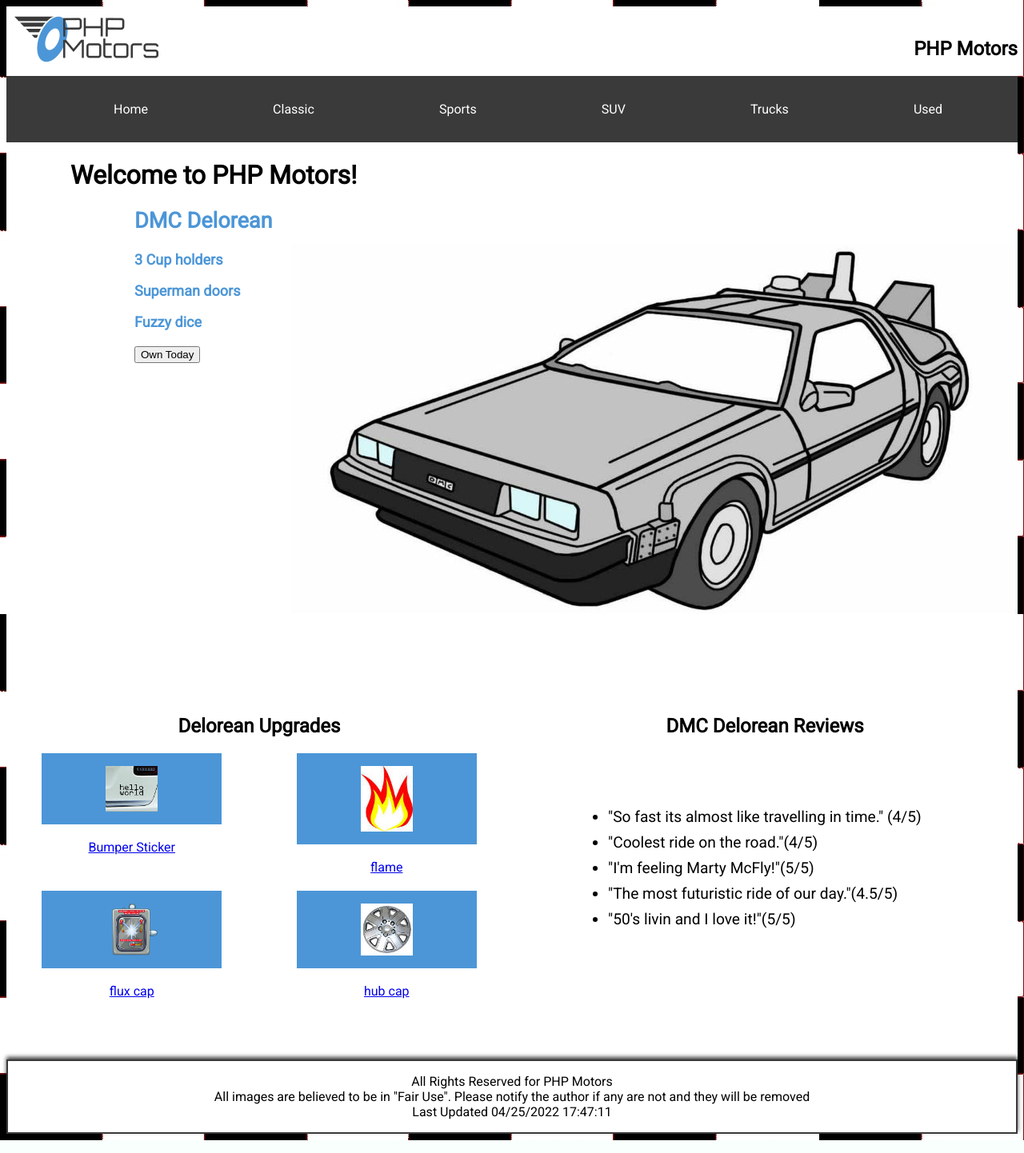
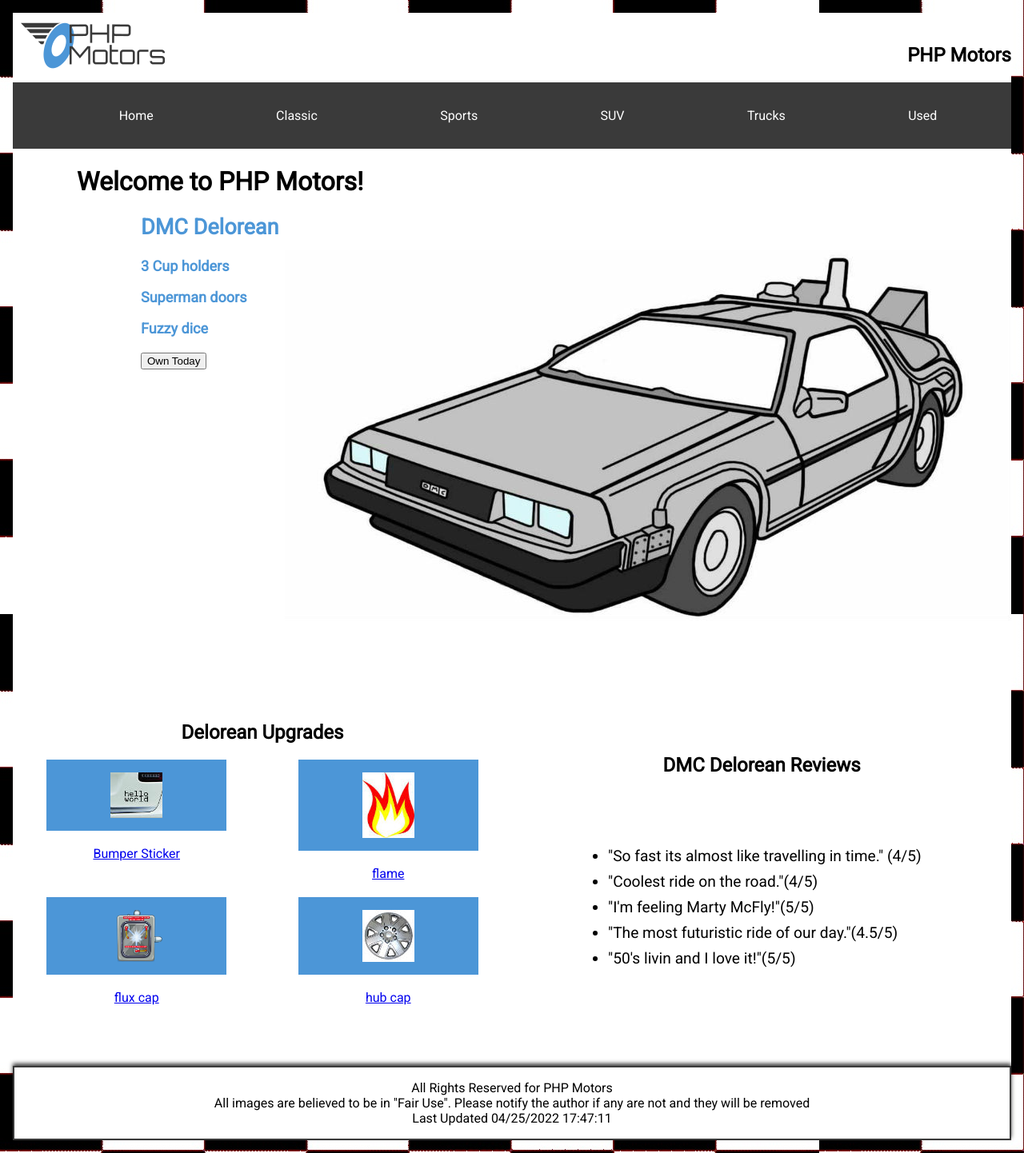
Before and after one commit to Nemo3003/CSE340, a PHP site: page /home.php in a window 1280 px wide. Shown: the whole page at 80% size. Run offline with PHP 8.4, Linux system fonts and the light colour scheme.

Commit message:
Update style.css

```diff
--- a/css/style.css
+++ b/css/style.css
@@ -15,13 +15,12 @@ html{
 }
 body{
     background-color: var(--white);
+    margin: 1rem;
+    font-family: var(--roboto);
 }
 a { cursor: pointer;}
 button { cursor: pointer;}
-@media screen and (min-width: 30em) {
-    body{ font-family: var(--roboto);}
-
-    #page_nav {
+#page_nav {
         background-color: var(--black);
         padding: 1rem;
     }
@@ -40,6 +39,17 @@ button { cursor: pointer;}
     #page_nav li:hover {
         padding: .3rem;
         background-color: var(--blue);}
+@media screen and (min-width: 7em){
+#div-bottom{
+    display: grid;
+    grid-template-columns:  1fr;
+    grid-template-rows: repeat(2, 1fr);
+    align-items: center;
+    justify-content: center;
+}
+}
+@media screen and (min-width: 30em) {
+
     /*-------------------------------HEADER--------------------------------------*/
     /*-------------------------------MAIN---------------------------------------*/
     #delorean {
```
